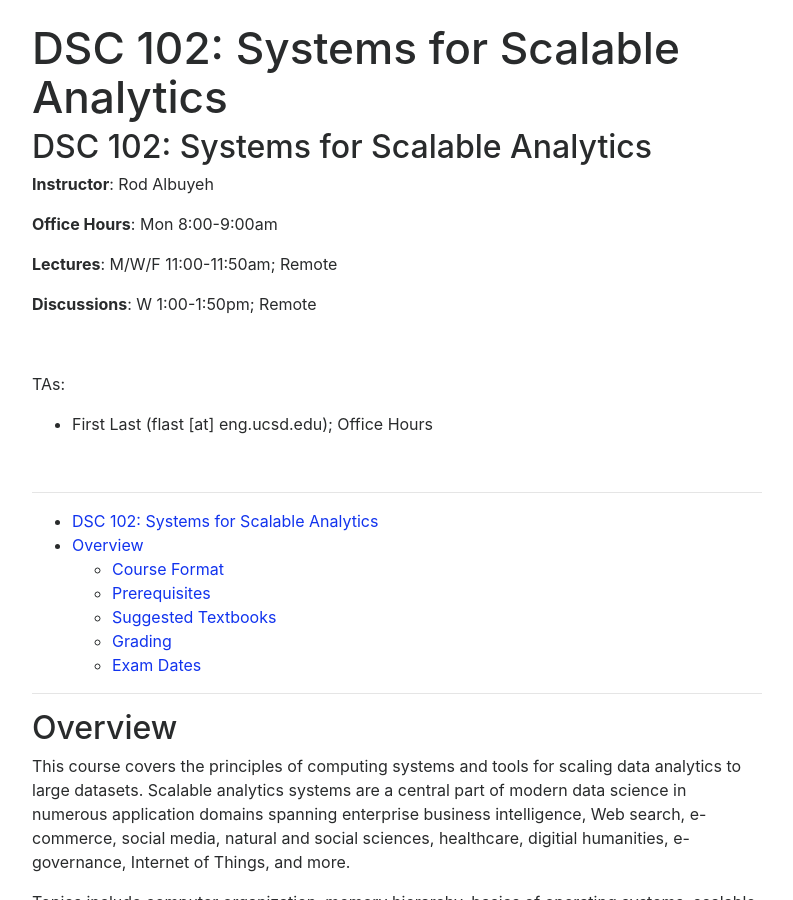
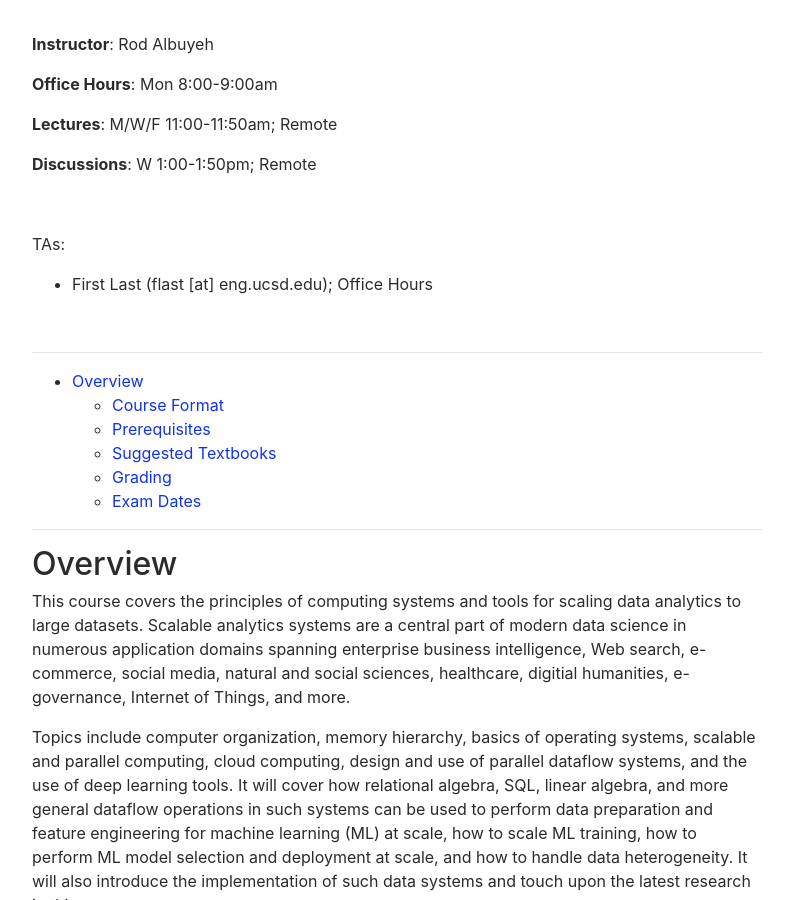
Before and after one commit to albuyeh/dsc102-spring-2021, a Jekyll site: the page built from docs/index.md, in a window 1280 px wide and 900 px high. Shown: the whole window, without its empty margins (243-1036 px from the left). Built offline with Jekyll 4.4.1, drawn with Linux system fonts in a browser that asks for light colours; nearby versions of some CDN libraries; our own code applies the rules of GitHub Pages for plain Markdown files.

Commit message:
revise head

```diff
--- a/docs/index.md
+++ b/docs/index.md
@@ -1,4 +1,3 @@
-# DSC 102: Systems for Scalable Analytics
 
 **Instructor**: Rod Albuyeh
 
```
